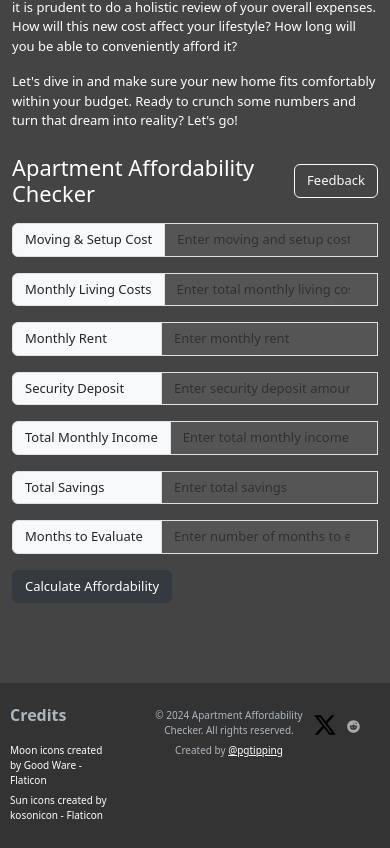
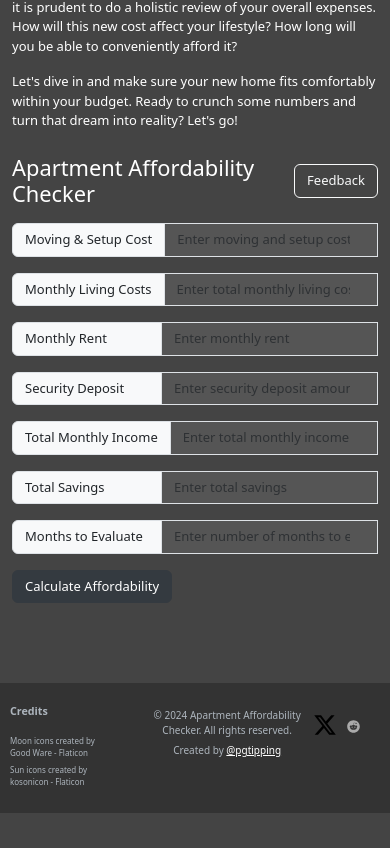
Before and after one commit to pgtipping/apt-affordability-checkerFE, a React (Create React App) app: page / in a window 390 px wide. Shown: the part 696-1544 px from the top of the page. After the commit the page ends 1509 px from the top, so only its background shows below. Built offline with nearby package versions, Linux system fonts and the light colour scheme; no server answers.

Commit message:
update footer

```diff
--- a/src/components/Footer.css
+++ b/src/components/Footer.css
@@ -26,7 +26,7 @@
   list-style: none;
   padding: 0;
   margin: 0;
-  font-size: 13px;
+  font-size: 9px;
 }
 
 .credits-list li {
@@ -64,7 +64,7 @@
   font-size: 24px;
 }
 .dark-mode .credits-list a {
-  color: #adb5bd;
+  color: #adb5bd !important;
   text-decoration: none;
 }
 
@@ -77,11 +77,11 @@
   color: #adb5bd !important;
 }
 
-.dark-mode a {
+.dark-mode .x {
   color: #fff !important; /* White color for links in dark mode */
 }
 
 .credits-heading {
-  font-size: 1rem;
+  font-size: 0.67rem;
   font-weight: bold;
 }
--- a/src/components/Footer.js
+++ b/src/components/Footer.js
@@ -35,7 +35,10 @@ function Footer() {
             reserved.
           </p>
           <p>
-            Created by <a href="https://x.com/Pgtipping01">@pgtipping</a>
+            Created by{" "}
+            <a class="x" href="https://x.com/Pgtipping01">
+              @pgtipping
+            </a>
           </p>
         </div>
         <div className="social-media">
--- a/src/components/FormComponent.css
+++ b/src/components/FormComponent.css
@@ -86,10 +86,15 @@ html.dark-mode .form-label {
   svg {
     font-size: 13px !important;
   }
-  ul,
+
   .info {
     font-size: 10px !important;
   }
+
+  ul {
+    font-size: 8px !important;
+  }
+
   span.input-group-text {
     font-size: 13px !important;
     min-width: 150px !important;
```
